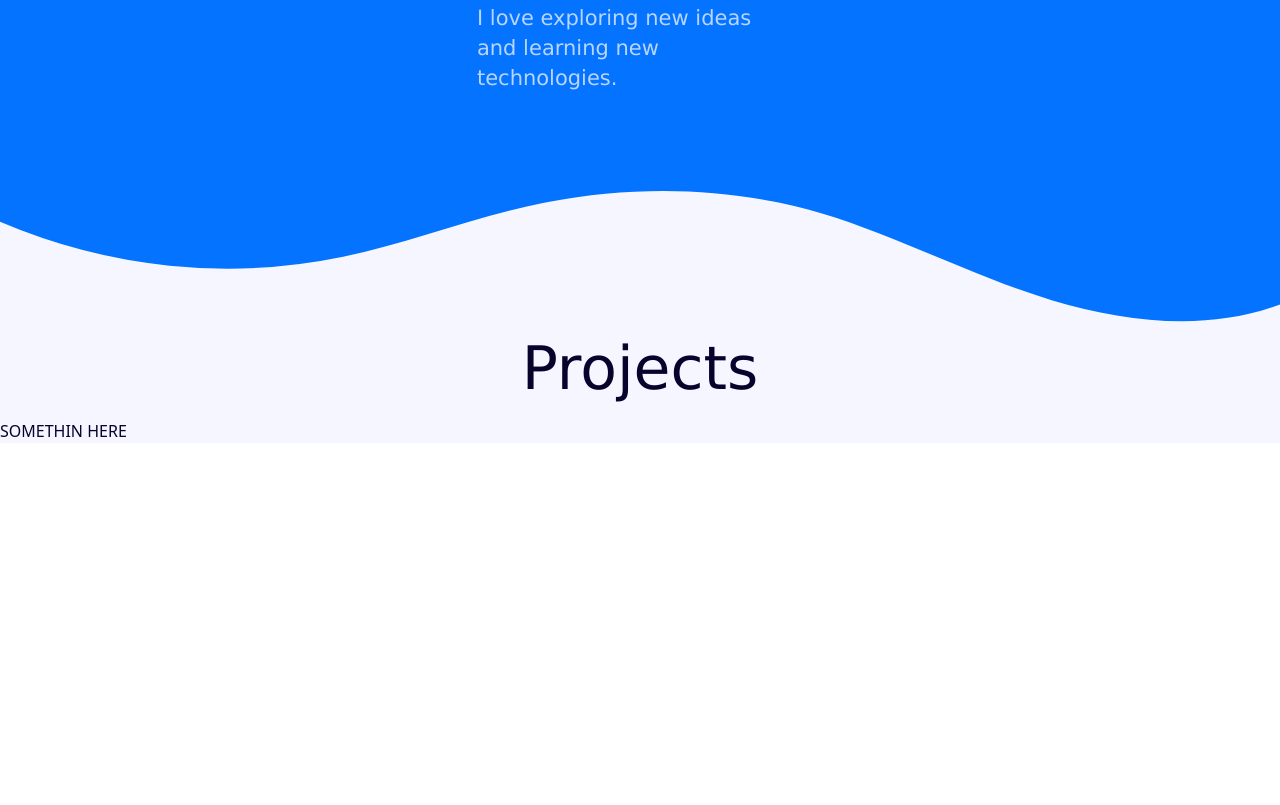
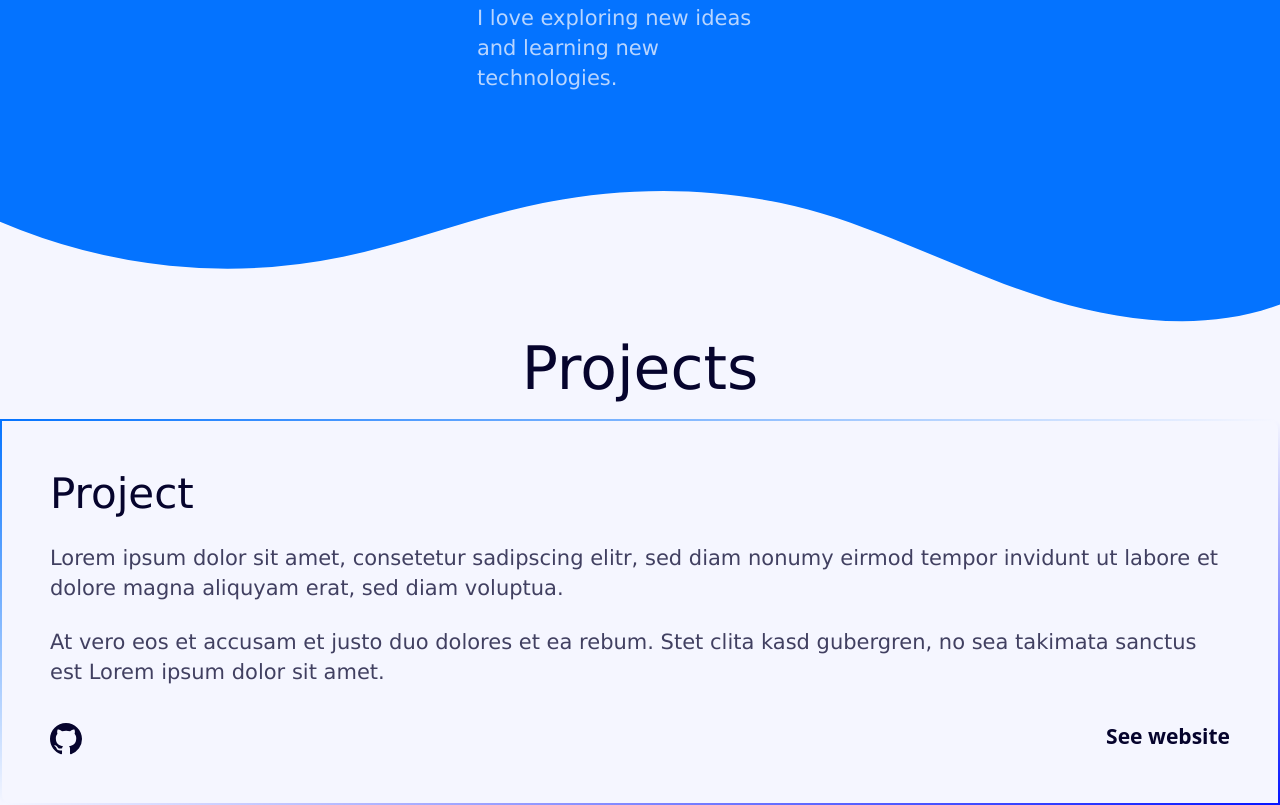
Before and after one commit to Mikadifo/Mikadifo.github.io, a Gatsby site: page / in a window 1280 px wide. Shown: the part 1070-1875 px from the top of the page. Before the commit the page ends 1513 px from the top, so only its background shows below. Built offline with nearby package versions, Linux system fonts and the light colour scheme; Gatsby itself is replaced by a stand-in of ours.

Commit message:
[add] added project compoennts card

```diff
--- /dev/null
+++ b/src/components/projectCard.js
@@ -0,0 +1,45 @@
+import * as React from 'react';
+import { BsGithub } from 'react-icons/bs';
+
+const ProjectCard = () => {
+    return (
+        <div className="rounded-tr-lg rounded-bl-lg bg-gradient-to-br from-secondary via-white dark:via-blue-dark to-primary p-[2px]">
+            <div className="rounded-tr-lg rounded-bl-lg p-4 lg:p-8 xl:p-12 bg-white dark:bg-blue-dark">
+                <h4 className="text-h4-sm lg:text-h4-md xl:text-h4-lg font-kufam mb-2 lg:mb-4 xl:mb-6">
+                    Project
+                </h4>
+                <p className="text-p font-league-spartan opacity-75">
+                    Lorem ipsum dolor sit amet, consetetur sadipscing elitr, sed
+                    diam nonumy eirmod tempor invidunt ut labore et dolore magna
+                    aliquyam erat, sed diam voluptua.
+                </p>
+                <br />
+                <p className="text-p font-league-spartan opacity-75">
+                    At vero eos et accusam et justo duo dolores et ea rebum.
+                    Stet clita kasd gubergren, no sea takimata sanctus est Lorem
+                    ipsum dolor sit amet.
+                </p>
+                <div className="flex justify-between mt-4 lg:mt-8 xl:mt-9">
+                    <a
+                        href="#"
+                        target="_blank"
+                        rel="noreferrer"
+                        className="hover:opacity-80"
+                    >
+                        <BsGithub className="w-6 h-6 md:w-7 md:h-7 lg:w-8 lg:h-8" />
+                    </a>
+                    <a
+                        href="#"
+                        target="_blank"
+                        rel="noreferrer"
+                        className="text-h6-md lg:text-h6-lg font-bold hover:underline underline-offset-4"
+                    >
+                        See website
+                    </a>
+                </div>
+            </div>
+        </div>
+    );
+};
+
+export default ProjectCard;
--- a/src/components/projects.js
+++ b/src/components/projects.js
@@ -1,4 +1,5 @@
 import * as React from 'react';
+import ProjectCard from './projectCard';
 
 const Projects = () => {
     return (
@@ -6,7 +7,7 @@ const Projects = () => {
             <h3 className="text-center text-h3-sm lg:text-h3-md xl:text-h3-lg mb-4 font-kufam">
                 Projects
             </h3>
-            <div>SOMETHIN HERE</div>
+            <ProjectCard />
         </div>
     );
 };
--- a/tailwind.config.js
+++ b/tailwind.config.js
@@ -14,6 +14,9 @@ module.exports = {
             'h3-sm': ['34px', '46px'],
             'h3-md': ['50px', '60px'],
             'h3-lg': ['60px', '70px'],
+            'h4-sm': ['28px', '36px'],
+            'h4-md': ['36px', '40px'],
+            'h4-lg': ['42px', '50px'],
             'h6-md': ['18px', '24px'],
             'h6-lg': ['21px', '27px'],
             p: ['21px', '30px'],
```
